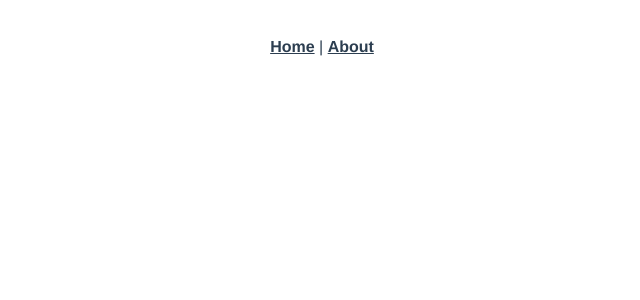
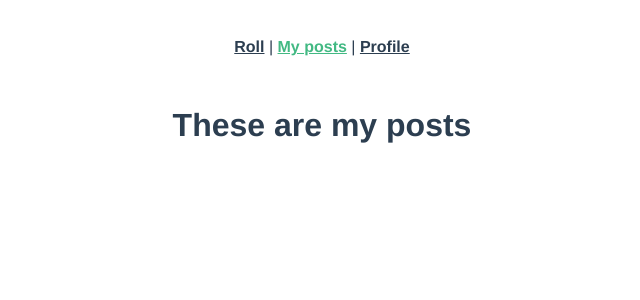
Before and after one commit to NB-ux/Very-simple-forum--MEVN-, a Vue app in the folder client/: page /myposts in a window 1280 px wide. Shown: the top 300 px of the page, without its empty margins (318-958 px from the left). Built offline with nearby package versions, Linux system fonts and the light colour scheme.

Commit message:
Pages added: Roll, My posts, Profile

```diff
--- a/client/src/App.vue
+++ b/client/src/App.vue
@@ -1,8 +1,9 @@
 <template>
   <div id="app">
     <div id="nav">
-      <router-link to="/">Home</router-link> |
-      <router-link to="/about">About</router-link>
+      <router-link to="/">Roll</router-link>
+    |  <router-link to="/myposts">My posts</router-link> |
+      <router-link to="/profile">Profile</router-link>
     </div>
     <router-view />
   </div>
--- a/client/src/router.js
+++ b/client/src/router.js
@@ -14,9 +14,14 @@ export default new Router({
       component: Home
     },
     {
-      path: "/about",
-      name: "about",
-      component: () => import("./views/About.vue")
+      path: "/profile",
+      name: "profile",
+      component: () => import("./views/Profile.vue")
+    },
+    {
+      path: "/myposts",
+      name: "myposts",
+      component: () => import("./views/Myposts.vue")
     }
   ]
 });
--- a/client/src/views/About.vue
+++ /dev/null
@@ -1,5 +0,0 @@
-<template>
-  <div class="about">
-    <h1>This is an about page</h1>
-  </div>
-</template>
--- a/client/src/views/Home.vue
+++ b/client/src/views/Home.vue
@@ -12,7 +12,7 @@ import HelloWorld from "@/components/HelloWorld.vue";
 export default {
   name: "home",
   components: {
-    HelloWorld
-  }
+    HelloWorld,
+  },
 };
 </script>
--- /dev/null
+++ b/client/src/views/Myposts.vue
@@ -0,0 +1,5 @@
+<template>
+  <div class="myposts">
+    <h1>These are my posts</h1>
+  </div>
+</template>
--- /dev/null
+++ b/client/src/views/Profile.vue
@@ -0,0 +1,5 @@
+<template>
+  <div class="profile">
+    <h1>This is a profile page</h1>
+  </div>
+</template>
```
